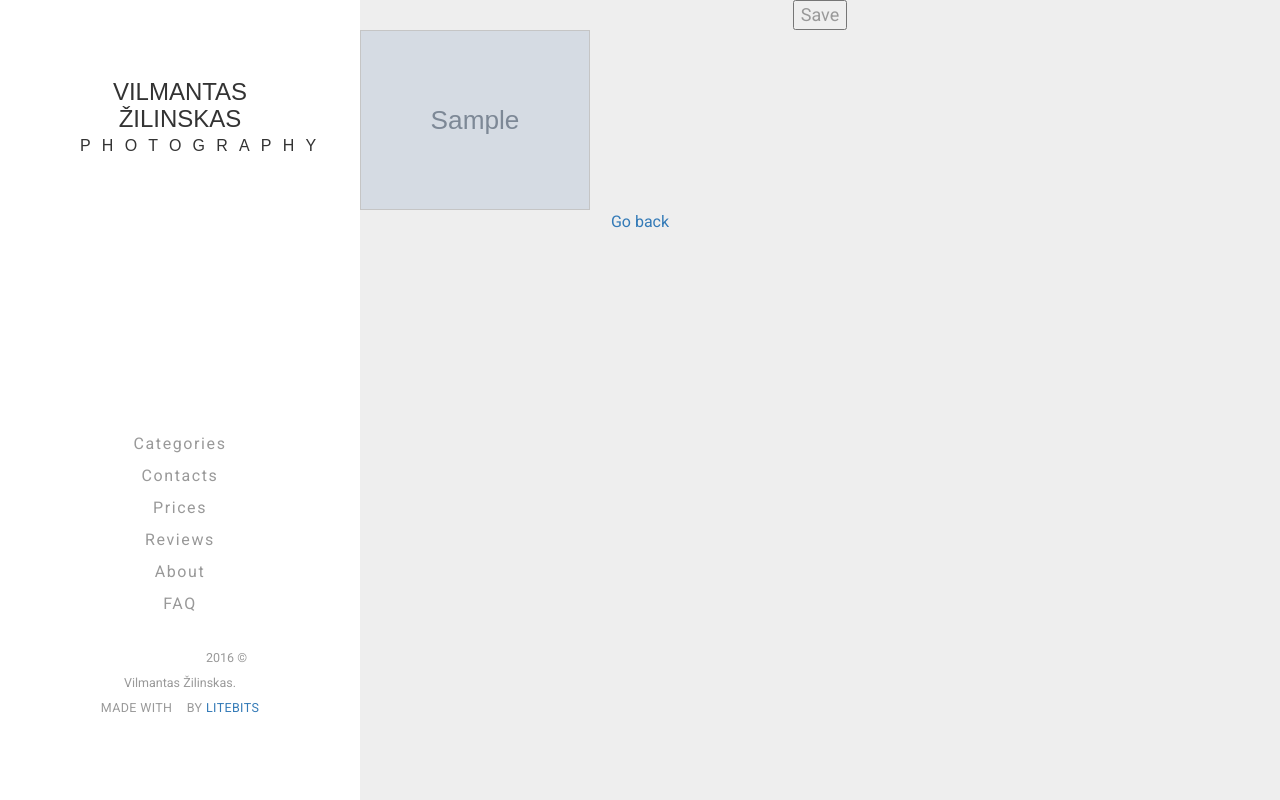
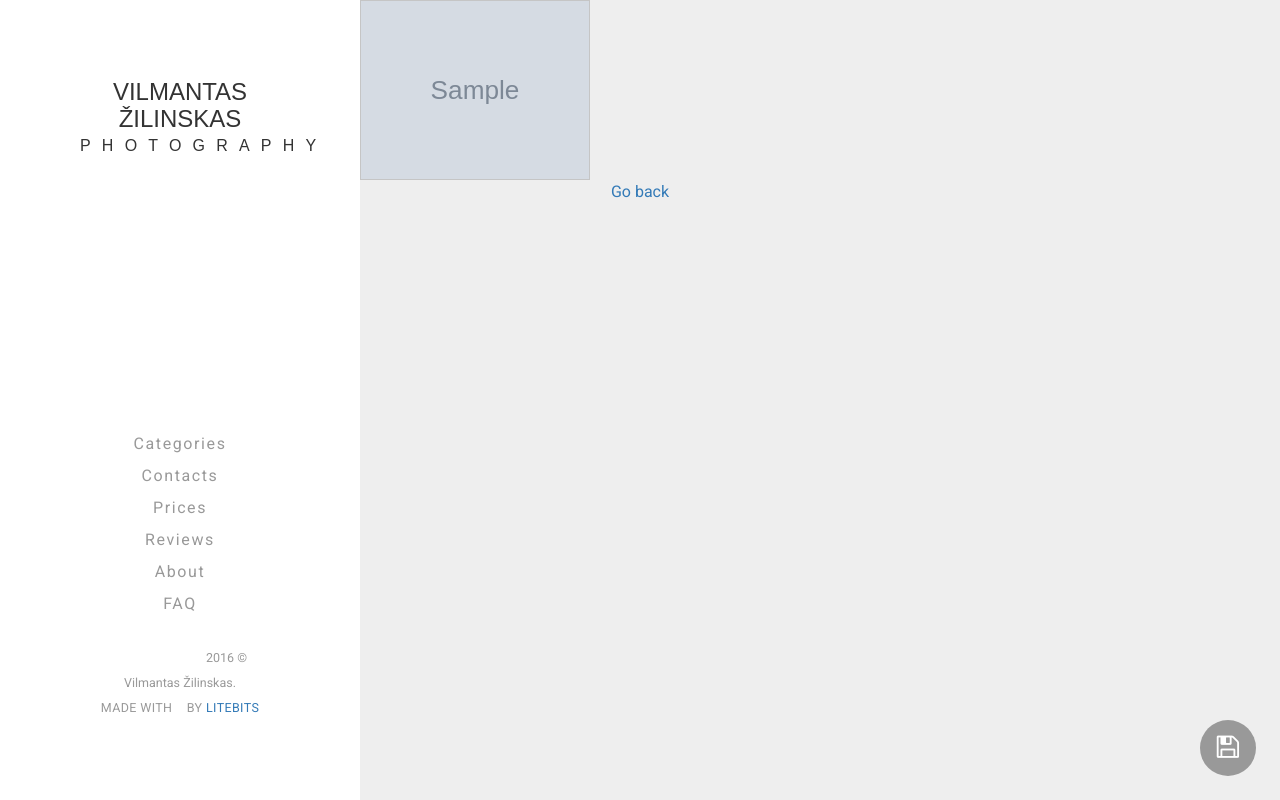
Before and after one commit to aleksandrmaksimoviclt/zavifoto.lt, a Django app: template sorting/templates/sorting/categories.html in a window 1280 px wide. Run offline with Django 3.2, Linux system fonts and the light colour scheme; tables that the repository leaves empty hold one stand-in row (values such as "Sample post"); the template is opened without the code that fills it: values that come from a table or form of the project are taken from there, most other values are stand-ins (such as "Sample title", 1, 10 or a date in 2020); grey boxes marked "Sample" are stand-in pictures; data that the repository does not hold is empty; parts of the project's set-up code (start-up, migrations or seed data) failed here and were passed over; some libraries are stand-ins or nearby versions; some web fonts are replaced.

Commit message:
finished display-categories in sidebar feature + added floating button to save order

```diff
--- a/sorting/templates/sorting/base.html
+++ b/sorting/templates/sorting/base.html
@@ -95,7 +95,11 @@ $( "#sortable" ).disableSelection();
             {% block content %}
             {% endblock %}
             <div class="photos-wrapper" style="font-size:18px;">
-                {% if photos %}<button id='save'>Save</button>{% endif %}
+                {% if photos %}
+                    <a class="save-button" id='save'>
+                        <i class="fa fa-floppy-o floppy" aria-hidden="true"></i>
+                    </a>
+                {% endif %}
                 <ul id="sortable">
                     {% for photo in photos%}
                       <li class="col-xs-12 col-sm-4 col-md-3 grid nopadding ui-state-default" photo_id="{{ photo.id }}">
--- a/sorting/templates/sorting/categories.html
+++ b/sorting/templates/sorting/categories.html
@@ -5,16 +5,8 @@
 	{% for category in categories %}
 
 	    <li>
-	        <a class="main-category" data-toggle="collapse" data-target="#{{category.name|slugify}}" href="#">{{category.name}}</a>
+	        <a class="main-category" data-toggle="collapse" data-target="#{{category.name|slugify}}" href="{{category.url}}">{{category.name}}</a>
 	    </li>
-
-	    <div id="{{category.name}}" class="collapse">
-	        <ul class="sub-category">
-	            {% for gallery in  category.gal %}
-	                <li><a href="/{{category.name|slugify}}/{{category.url}}">{{category.name}}</a></li>
-	            {% endfor %}
-	        </ul>
-	    </div>
 
 	{% endfor %}
 {% endblock %}
--- a/sorting/templates/sorting/gallery.html
+++ b/sorting/templates/sorting/gallery.html
@@ -1,7 +1,5 @@
 {% extends 'sorting/base.html' %}
 
-{% block content %}
-<div class="container">
-<h3>{{ name }}</h3>
-</div>
+{% block galleries %}
+<h3>{{ name }} Sorting</h3>
 {% endblock %}
--- a/static/website/css/white-theme.css
+++ b/static/website/css/white-theme.css
@@ -383,3 +383,28 @@ div.faq-post:last-child {
     width: 100% !important;
     height: 100% !important;
 }
+
+.save-button {
+    width: 56px;
+    height: 56px;
+    border-radius: 50%;
+    display: inline-block;
+    background-color: #999;
+    position: fixed;
+    right: 24px;
+    bottom: 24px;
+    transition: 250ms box-shadow;
+    color: rgba(0, 0, 0, 0.2);
+}
+
+.save-button:hover {
+    box-shadow: 0px 0px 10px 5px;
+    color: rgba(0, 0, 0, 0.2);
+    transition: 250ms box-shadow;
+}
+
+.floppy{
+	line-height: 55px;
+    font-size: 2.6rem;
+    color: white;
+}
```
Also changed, not shown: sorting/templates/sorting/category.html (+6 -9 lines).
